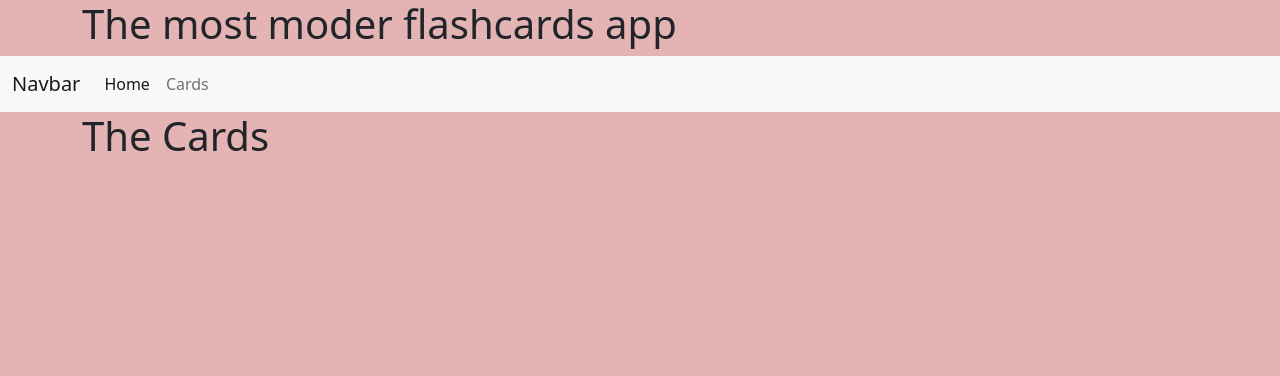
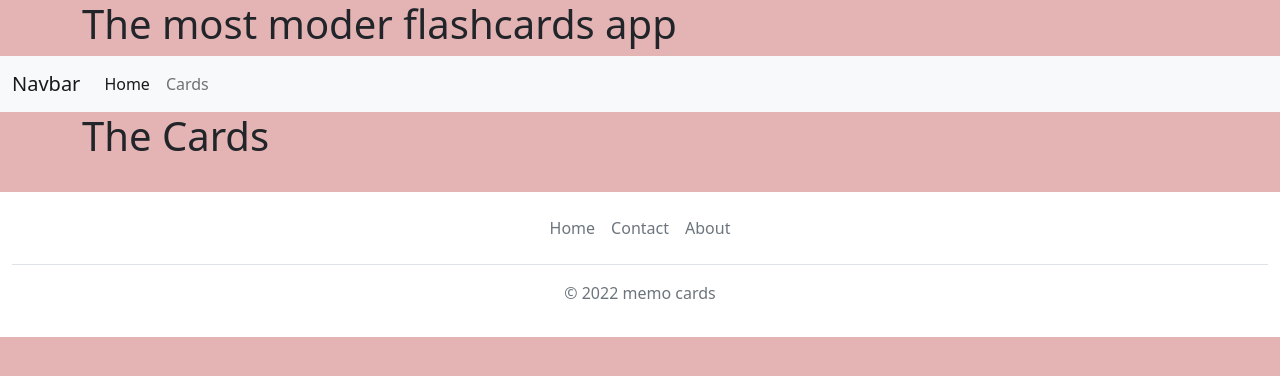
Before and after one commit to MemoryCards/backend, a Django app: page /cards/ in a window 1280 px wide. Shown: the top 376 px of the page. Run offline with Django 4.2, Linux system fonts and the light colour scheme; data that the repository does not hold is empty; style sheets or scripts are compiled from the project's sources; some libraries are stand-ins or nearby versions.

Commit message:
add footer to base template

```diff
--- a/memory_cards/main/static/main/sass/style.scss
+++ b/memory_cards/main/static/main/sass/style.scss
@@ -12,6 +12,7 @@
     display: none;
 }
 
+
 body {
     position: relative;
     background-color: rgba(203, 104, 104, 0.5);
--- a/memory_cards/main/templates/base.html
+++ b/memory_cards/main/templates/base.html
@@ -37,11 +37,22 @@
     <main class="container">
         {% block content %}{% endblock %}
     </main>
+
     <script src="https://cdn.jsdelivr.net/npm/bootstrap@5.2.0/dist/js/bootstrap.bundle.min.js"
             integrity="sha384-A3rJD856KowSb7dwlZdYEkO39Gagi7vIsF0jrRAoQmDKKtQBHUuLZ9AsSv4jD4Xa"
             crossorigin="anonymous">
 
     </script>
     <script src="{% static 'main/js/main.js' %}"></script>
+<div class="container-fluid bg-white">
+  <footer class="py-3 my-4">
+    <ul class="nav justify-content-center border-bottom pb-3 mb-3">
+      <li class="nav-item"><a href="#" class="nav-link px-2 text-muted">Home</a></li>
+      <li class="nav-item"><a href="{% url 'main:contact' %}" class="nav-link px-2 text-muted">Contact</a></li>
+      <li class="nav-item"><a href="{% url 'main:about' %}" class="nav-link px-2 text-muted">About</a></li>
+    </ul>
+    <p class="text-center text-muted">© 2022 memo cards</p>
+  </footer>
+</div>
 </body>
 </html>
```
Also changed, not shown: memory_cards/main/templates/main/about.html (+11 -10 lines), memory_cards/main/templates/main/contact.html (+11 -10 lines).
